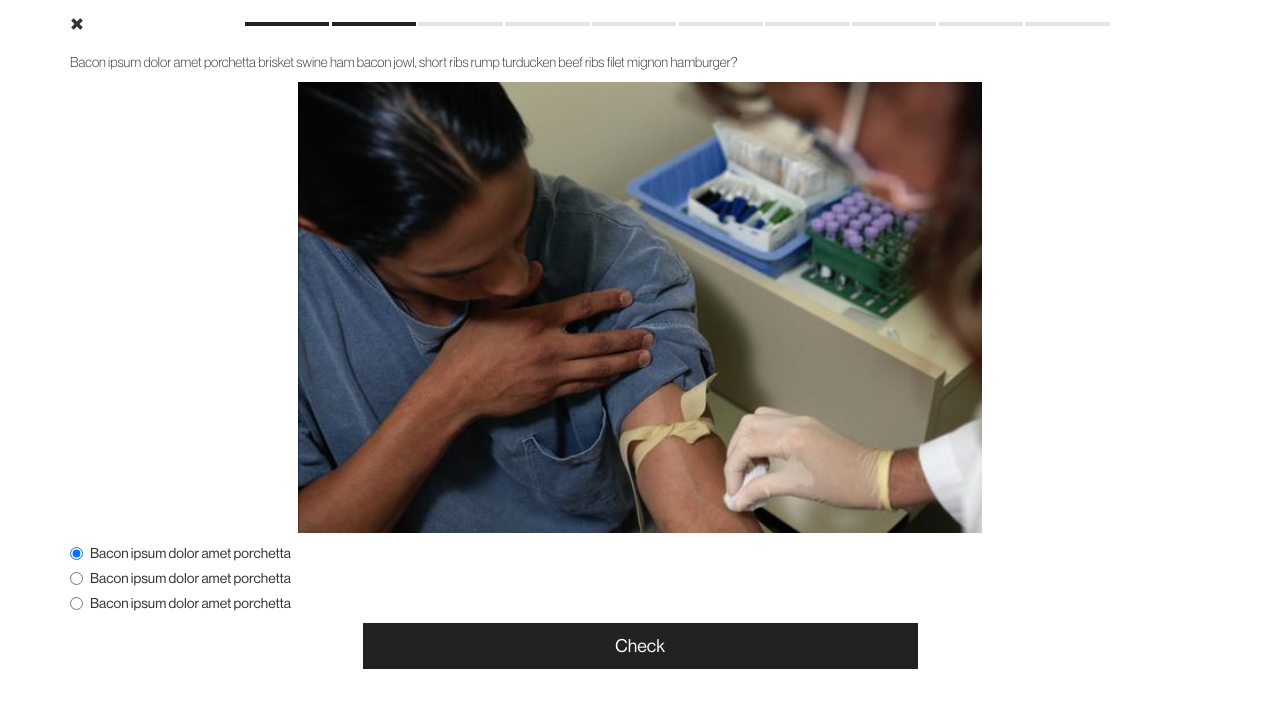
After one commit to JNazare/mobile-askii-site, a Flask app: page /course/1/question/1 in a window 1280 px wide. The commit adds this page. Shown: the top 708 px of the page. Run offline with Flask 2, Linux system fonts and the light colour scheme; some libraries are stand-ins or nearby versions.

Commit message:
question template

```diff
--- a/app.py
+++ b/app.py
@@ -11,9 +11,11 @@ def course_info(course_id):
 
 @app.route('/course/<course_id>/info/<question_id>')
 def question_info(course_id, question_id):
-	print 'here'
 	return render_template('question_info.html')
 
+@app.route('/course/<course_id>/question/<question_id>')
+def question_response(course_id, question_id):
+	return render_template('question_response.html')
 
 if __name__ == '__main__':
     app.run(host='0.0.0.0')
--- a/static/css/style.css
+++ b/static/css/style.css
@@ -125,3 +125,24 @@ a:hover,a:focus{
   float: right;
   margin: 0 0 10px 10px;
 }
+
+.center-align{
+  text-align: center;
+}
+
+.meter{
+  width:6.6vw;
+  height: 4px;
+  margin-top: 7px;
+  background-color: #e3e3e3;
+}
+
+.filled{
+  background-color: #222;
+}
+
+.meter-container{
+  padding-right: 0px;
+  float: right;
+  padding-left: 0px;
+}
--- /dev/null
+++ b/templates/meter.html
@@ -0,0 +1,19 @@
+<div class="row">
+  <div class="col-md-1 col-sm-1 col-xs-1">
+    <span class="glyphicon glyphicon-remove" aria-hidden="true"></span>
+  </div>
+  <div class="col-md-10 col-sm-10 col-xs-10 meter-container">
+    <ul class="list-inline">
+      <li class="meter filled"> &nbsp;</li>
+      <li class="meter filled"> &nbsp;</li>
+      <li class="meter"> &nbsp;</li>
+      <li class="meter"> &nbsp;</li>
+      <li class="meter"> &nbsp;</li>
+      <li class="meter"> &nbsp;</li>
+      <li class="meter"> &nbsp;</li>
+      <li class="meter"> &nbsp;</li>
+      <li class="meter"> &nbsp;</li>
+      <li class="meter"> &nbsp;</li>
+    </ul>
+  </div>
+</div>
--- /dev/null
+++ b/templates/question_response.html
@@ -0,0 +1,53 @@
+{% extends 'layout.html' %}
+
+{% block title %} Home - {% endblock %}
+
+{% block head %}
+    {{ super() }}
+    <link href="/static/css/question.css" rel="stylesheet">
+{% endblock %}
+
+{% block header %}
+  {% include 'meter.html' %}
+{% endblock %}
+
+{% block content %}
+<div class="row">
+  <div class="col-md-12 col-sm-12 col-xs-12">
+    <p class="font-light">
+      Bacon ipsum dolor amet porchetta brisket swine ham bacon jowl, short ribs rump turducken beef ribs filet mignon hamburger?
+    </p>
+    <div class="center-align">
+      <img src="/static/img/phlebotomy_technician_certification.jpg" width="60%">
+    </div>
+    <form>
+      <div class="radio">
+        <label>
+          <input type="radio" name="optionsRadios" id="optionsRadios1" value="option1" checked>
+          Bacon ipsum dolor amet porchetta
+        </label>
+      </div>
+      <div class="radio">
+        <label>
+          <input type="radio" name="optionsRadios" id="optionsRadios2" value="option2">
+          Bacon ipsum dolor amet porchetta
+        </label>
+      </div>
+      <div class="radio">
+        <label>
+          <input type="radio" name="optionsRadios" id="optionsRadios3" value="option3">
+          Bacon ipsum dolor amet porchetta
+        </label>
+      </div>
+    </form>
+  </div>
+</div>
+{% endblock %}
+
+{% block footer %}
+<div class="row">
+  <div class="col-md-6 col-md-offset-3 col-sm-6 col-sm-offset-3 col-xs-6 col-xs-offset-3">
+    <button type="submit" class="btn btn-default btn-block btn-lg ">Check</button>
+  </div>
+</div>
+{% endblock %}
```
Also changed, not shown: static/css/question.css (deleted, +0 -16 lines), templates/question_info.html (+1 -19 lines).
